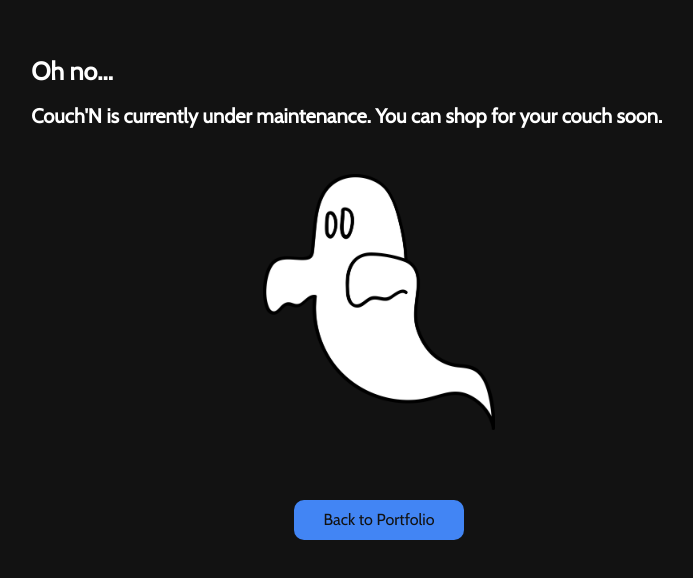
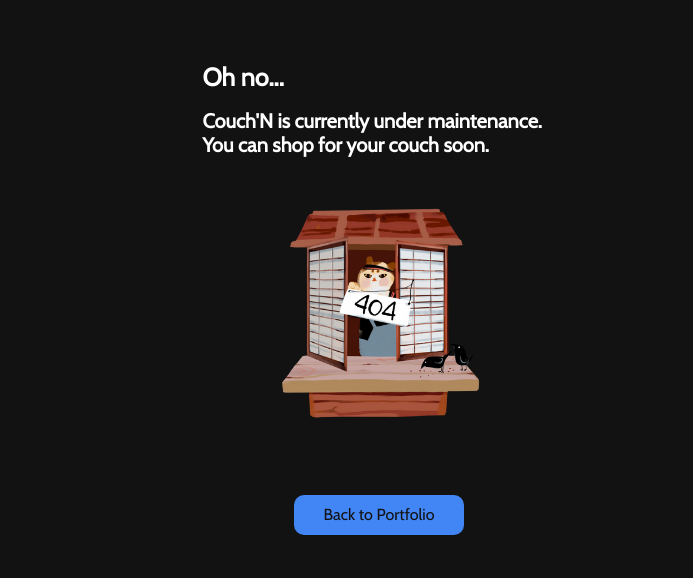
Before and after one commit to Gage-Dev/Couch-n, a plain HTML site: page index.html in a window 1280 px wide. Shown: the part 110-688 px from the top of the page, without its empty margins (261-954 px from the left). Drawn offline with nearby package versions, Linux system fonts and the light colour scheme.

Commit message:
img & style update

```diff
--- a/index.css
+++ b/index.css
@@ -14,7 +14,7 @@ body, html {
   h1 {
     color: #fff;
     font-size: 25px;
-    width: 60%;
+    width: 80%;
     text-align: left;
     margin-bottom: 1px;
   }
@@ -22,12 +22,12 @@ body, html {
   h2 {
     color: #fff;
     font-size: 20px;
-    width: 60%;
+    width: 80%;
     text-align: left;
   }
 
-  .ghost {
-    width: 20%;
+  .error {
+    width: 50%;
     margin-top: 30px;
     margin-bottom: 30px;
   }
@@ -37,6 +37,7 @@ body, html {
     display: flex;
     flex-direction: column;
     align-items: center;
+    width: 70%;
   }
 
   .button {
--- a/index.html
+++ b/index.html
@@ -11,7 +11,7 @@
     <div class="container">
         <h1>Oh no...</h1>
         <h2>Couch'N is currently under maintenance. You can shop for your couch soon.</h2>
-        <img class="ghost" src="/Assets/ghosts-1775548_1280.png">
+        <img class="error" src="/Assets/ikigai-cat-putting-up-a-404-error-sign-1.png">
         <a class="button" href="https://gagebc.netlify.app">Back to Portfolio</a>
     </div>
 </body>
```
Also changed, not shown: Assets/ikigai-cat-putting-up-a-404-error-sign-1.png (added), 1 other file.
